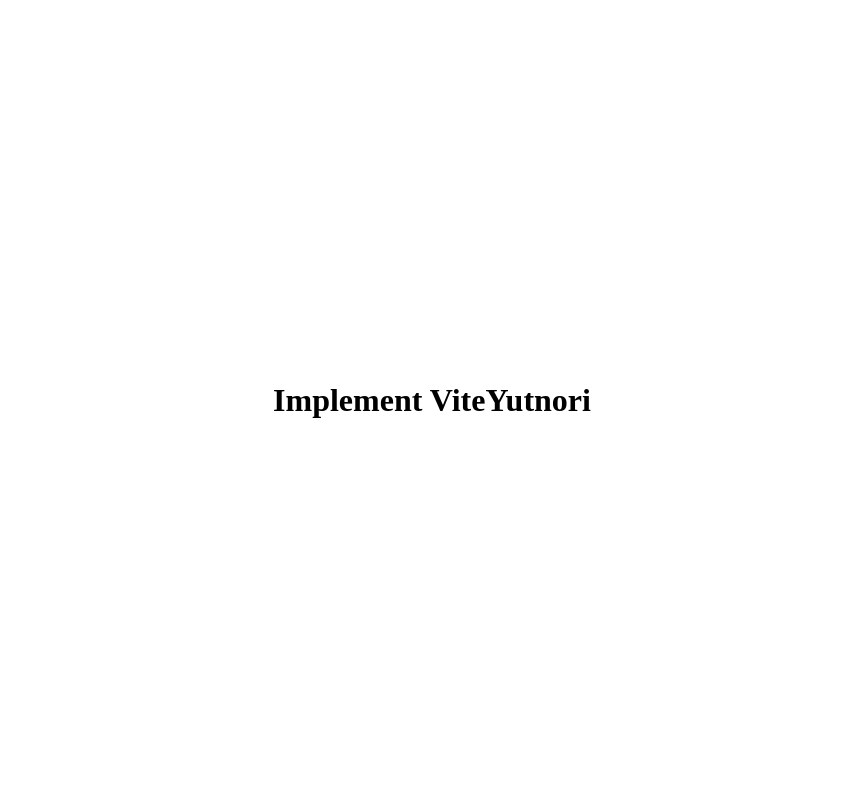
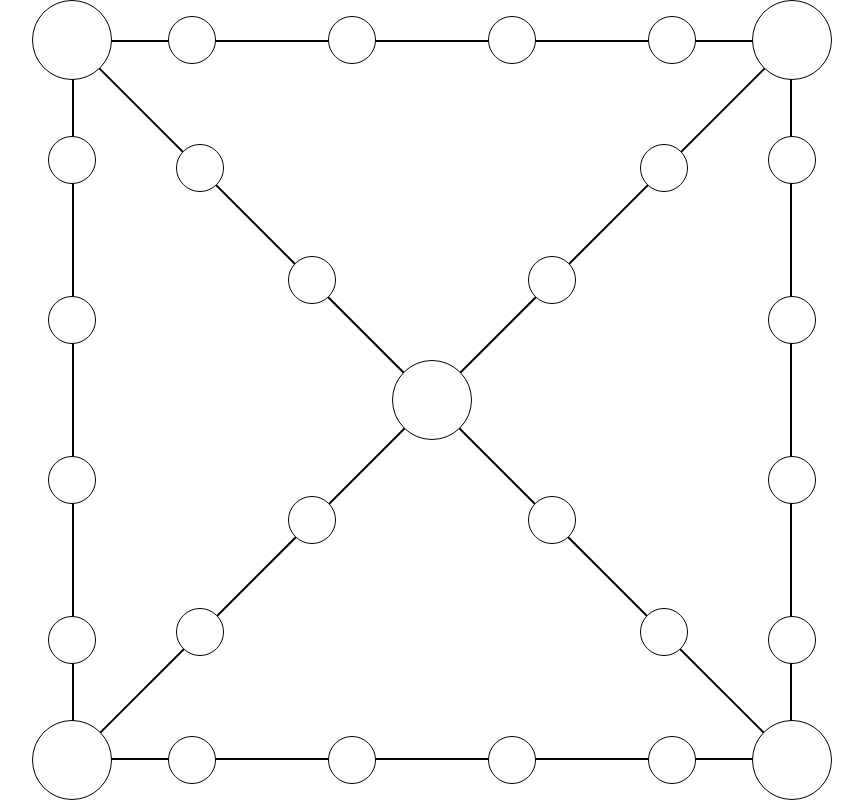
Before and after one commit to kuman514/ViteYutnori, a React (Vite) app: page / in a window 1280 px wide. Shown: the whole page, without its empty margins (208-1071 px from the left). Built offline with nearby package versions, Linux system fonts and the light colour scheme.

Commit message:
draft: add board appearances

```diff
--- a/src/app/global.css
+++ b/src/app/global.css
@@ -10,9 +10,21 @@
 body {
   background-color: white;
   color: black;
+}
+
+#root {
   width: 100vw;
   height: 100dvh;
   display: flex;
   justify-content: center;
   align-items: center;
 }
+
+main {
+  width: min(100vw, 100vh);
+  height: min(100vw, 100vh);
+  display: flex;
+  flex-direction: column;
+  justify-content: center;
+  align-items: center;
+}
--- a/src/app/index.tsx
+++ b/src/app/index.tsx
@@ -1,5 +1,10 @@
+import Board from '^/features/board';
 import './global.css';
 
 export default function App() {
-  return <h1>Implement ViteYutnori</h1>;
+  return (
+    <main>
+      <Board />
+    </main>
+  );
 }
--- /dev/null
+++ b/src/features/board/index.tsx
@@ -0,0 +1,27 @@
+import BoardNode from '^/entities/board-node';
+import { BOARD_NODE_POSITIONS, IS_BIG } from '^/entities/board/constants';
+
+import styles from './style.module.css';
+
+export default function Board() {
+  return (
+    <div className={styles.board}>
+      <div className={styles.squareLine} />
+      <div className={`${styles.diagonalLine} ${styles.diagonal45Deg}`} />
+      <div className={`${styles.diagonalLine} ${styles.diagonalRev45Deg}`} />
+      {BOARD_NODE_POSITIONS.map((position, index) => (
+        <div
+          key={`node-${index}`}
+          id={`node-${index}`}
+          className={styles.node}
+          style={{
+            width: IS_BIG[index] ? '10%' : '6%',
+            ...position,
+          }}
+        >
+          <BoardNode />
+        </div>
+      ))}
+    </div>
+  );
+}
--- /dev/null
+++ b/src/features/board/style.module.css
@@ -0,0 +1,39 @@
+.board {
+  width: 100%;
+  aspect-ratio: 1 / 1;
+  position: relative;
+}
+
+.squareLine {
+  position: absolute;
+  width: 90%;
+  left: 5%;
+  top: 5%;
+  aspect-ratio: 1 / 1;
+  border: solid 0.125rem #000000;
+}
+
+.diagonalLine {
+  position: absolute;
+  width: 120%;
+  left: -10%;
+  top: 50%;
+  height: 0.125rem;
+  background-color: #000000;
+}
+
+.diagonal45Deg {
+  transform: rotateZ(45deg);
+}
+
+.diagonalRev45Deg {
+  transform: rotateZ(-45deg);
+}
+
+.node {
+  position: absolute;
+}
+
+.node > div {
+  cursor: pointer;
+}
```
